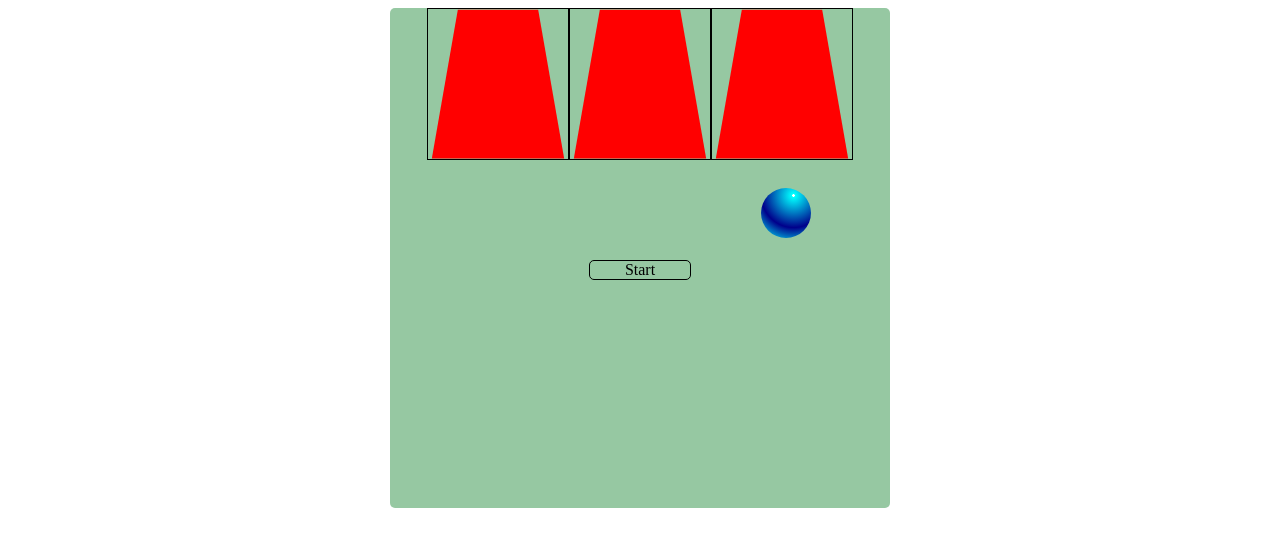
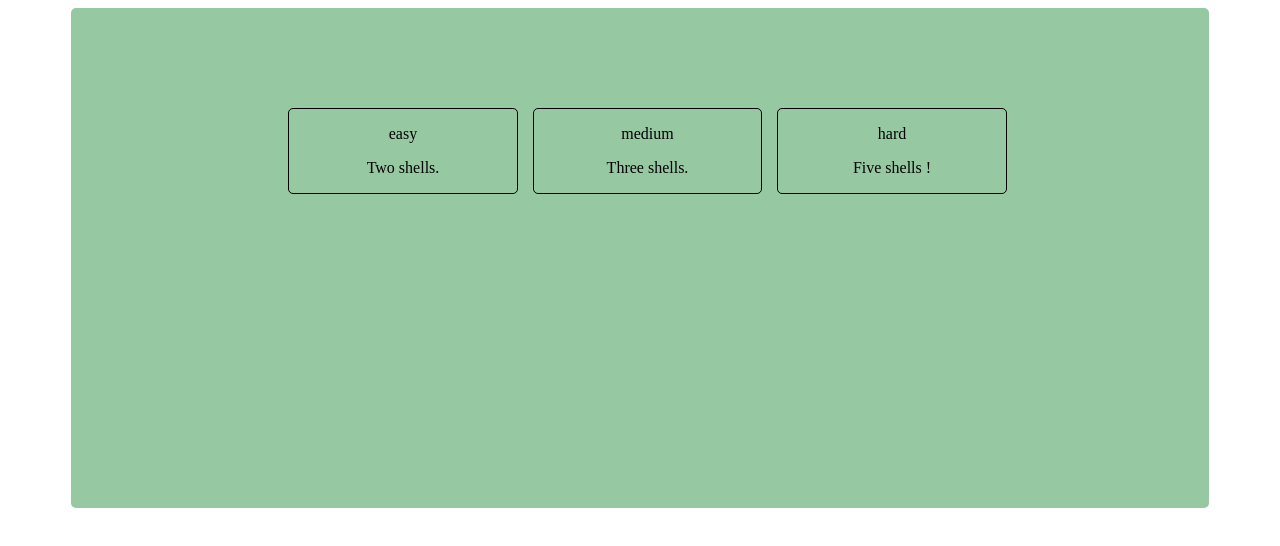
Before and after one commit to osolliec/o-gameshells, a React (Vite) app: page / in a window 1280 px wide. Shown: the top 546 px of the page. Built offline with nearby package versions, Linux system fonts and the light colour scheme.

Commit message:
Implement game state + transitions

```diff
--- a/src/App.tsx
+++ b/src/App.tsx
@@ -15,17 +15,19 @@ const ClickableCard = styled.div`
   }
 
   width: 20%;
+  margin-left: 15px;
 `;
 
 const AppContainer = styled.div`
   display: flex;
   flex-direction: column;
 
-  width: 500px;
+  //width: 500px;
+  margin: 0 5% 0 5%;
   height: 500px;
   background: #96c8a2;
 
-  margin: 0 auto 0 auto;
+  //margin: 0 auto 0 auto;
   border-radius: 5px;
 `;
 
@@ -36,30 +38,94 @@ const Row = styled.div`
   justify-content: center;
 `;
 
+type GameState = 'chose-difficulty' | 'view-ball' | 'playing';
+
+type Difficulty = 'easy' | 'medium' | 'hard';
+
+const difficultyText = new Map<Difficulty, string>([
+  ['easy', 'Two shells.'],
+  ['medium', 'Three shells.'],
+  ['hard', 'Five shells !'],
+]);
+
+const difficulties = ['easy', 'medium', 'hard'] as Array<Difficulty>;
+
 const App = () => {
-  const shellCount = 3;
+  const [shellCount, setShellCount] = useState(0);
   const [ballIndex, setBallIndex] = useState(0);
-  const [playCount, setPlaycount] = useState(0);
-  const [playing, setPlaying] = useState(false);
+  const [gameState, setGameState] = useState('chose-difficulty' as GameState);
+  console.log(gameState);
+
   useEffect(() => {
     // assign a random number between 0 and shellCount
+    if (gameState === 'view-ball') {
       const randomIdx = Math.floor(Math.random() * shellCount);
       setBallIndex(randomIdx);
-  }, [playCount]);
+    }
+  }, [gameState]);
+
+  const setDifficulty = (difficulty: Difficulty) => {
+    switch (difficulty) {
+      case 'easy':
+        setShellCount(2);
+        break;
+      case 'hard':
+        setShellCount(5);
+        break;
+      case 'medium':
+        setShellCount(3);
+      default:
+        break;
+    }
+
+    setGameState('view-ball');
+  };
 
   return (
     <AppContainer>
-      <GameBoard shellCount={3} ballIndex={ballIndex} playing={playing} />
+      {(gameState === 'playing' || gameState === 'view-ball') && (
+        <GameBoard shellCount={shellCount} ballIndex={ballIndex} playing={gameState === 'playing'} />
+      )}
+      {gameState === 'chose-difficulty' && (
+        <Row>
+          {difficulties.map((difficulty) => {
+            return (
+              <ClickableCard
+                key={difficulty}
+                onClick={() => {
+                  setDifficulty(difficulty);
+                }}
+              >
+                <p>{difficulty}</p>
+                <p>{difficultyText.get(difficulty)}</p>
+              </ClickableCard>
+            );
+          })}
+        </Row>
+      )}
+      {gameState === 'view-ball' && (
         <Row>
           <ClickableCard
             onClick={() => {
-            setPlaying(!playing);
-            setPlaycount(playCount + 1);
+              setGameState('playing');
+              //setPlaying(true);
             }}
           >
-          {playCount === 0 ? 'Start' : 'Play Again'}
+            GO
           </ClickableCard>
         </Row>
+      )}
+      {gameState === 'playing' && (
+        <Row>
+          {/* <ClickableCard
+            onClick={() => {
+              setGameState('start');
+            }}
+          >
+            Restart !
+          </ClickableCard> */}
+        </Row>
+      )}
     </AppContainer>
   );
 };
```
Lines whose indentation alone changed are shown as unchanged.
